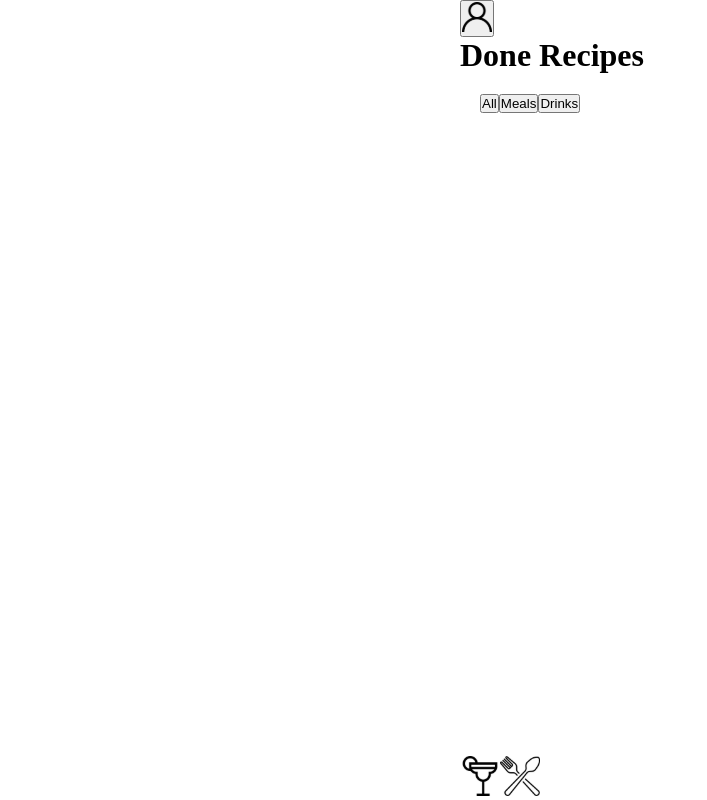
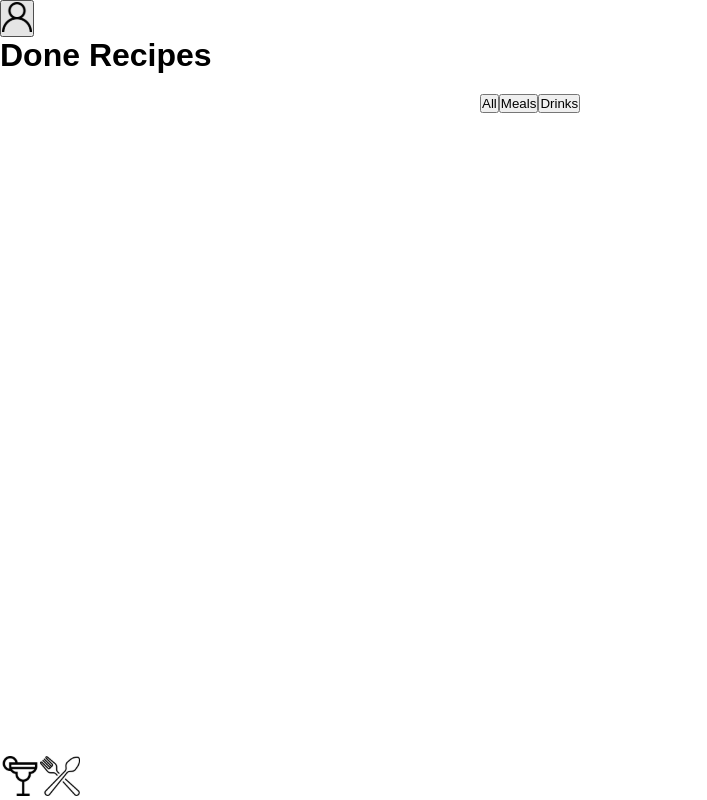
Before and after one commit to rafaelmagalhaesguedes/recipesApp, a React (Vite) app: page /done-recipes in a window 1280 px wide. Shown: the whole page, without its empty margins (0-707 px from the left). Built offline with nearby package versions, Linux system fonts and the light colour scheme.

Commit message:
feat: add GlobalStyle

```diff
--- a/src/App.tsx
+++ b/src/App.tsx
@@ -1,5 +1,5 @@
 import { Route, Routes } from 'react-router-dom';
-import Login from './pages/Login';
+import Login from './pages/Login/Login';
 import Layout from './components/Layout';
 import Recipes from './pages/Recipes';
 import RecipeDetails from './pages/RecipeDetails/RecipeDetails';
@@ -9,8 +9,6 @@ import Profile from './pages/Profile';
 
 function App() {
   return (
-    <div className="container">
-      <div className="wrapper-mobile">
     <Routes>
       <Route path="/" element={ <Login /> } />
       <Route path="/" element={ <Layout /> }>
@@ -25,8 +23,6 @@ function App() {
       <Route path="/meals/:id/in-progress" element={ <RecipeInProgress /> } />
       <Route path="/drinks/:id/in-progress" element={ <RecipeInProgress /> } />
     </Routes>
-      </div>
-    </div>
   );
 }
 export default App;
--- /dev/null
+++ b/src/GlobalStyle.tsx
@@ -0,0 +1,10 @@
+import { createGlobalStyle } from 'styled-components';
+
+export const GlobalStyle = createGlobalStyle`
+  * {
+    margin: 0;
+    padding: 0;
+    box-sizing: border-box;
+    font-family: Gabarito , sans-serif;
+  }
+`;
--- a/src/index.css
+++ /dev/null
@@ -1,18 +0,0 @@
-* {
-  margin: 0;
-  padding: 0;
-  box-sizing: border-box;
-}
-
-.container {
-  width: 100%;
-  height: auto;
-  display: flex;
-  align-items: center;
-  justify-content: center;
-}
-
-.wrapper-mobile {
-  width: 360px;
-  height: 640px;
-}
--- a/src/main.tsx
+++ b/src/main.tsx
@@ -3,12 +3,13 @@ import { BrowserRouter } from 'react-router-dom';
 import RecipesProvider from './context/RecipesProvider';
 import AuthProvider from './context/AuthContext';
 import App from './App';
-import './index.css';
+import { GlobalStyle } from './GlobalStyle';
 
 ReactDOM.createRoot(document.getElementById('root') as Element).render(
   <AuthProvider>
     <RecipesProvider>
       <BrowserRouter>
+        <GlobalStyle />
         <App />
       </BrowserRouter>
     </RecipesProvider>
```
Lines whose indentation alone changed are shown as unchanged.
